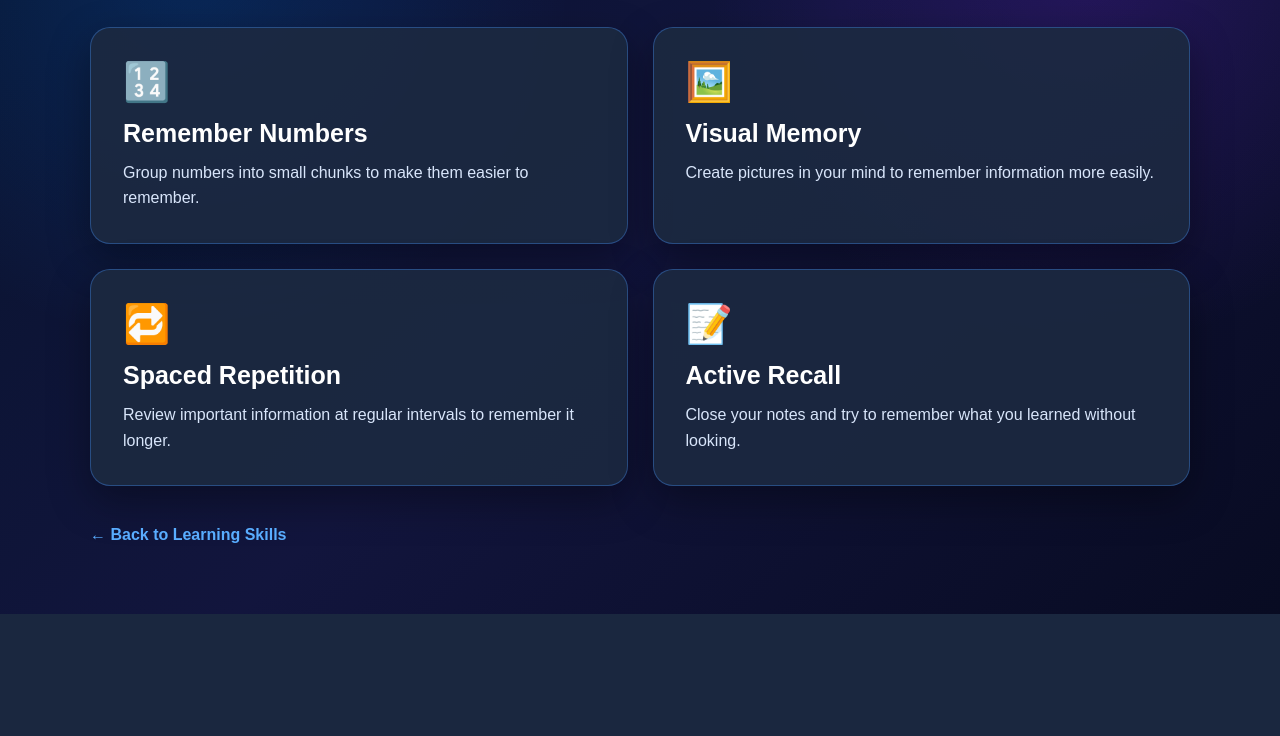
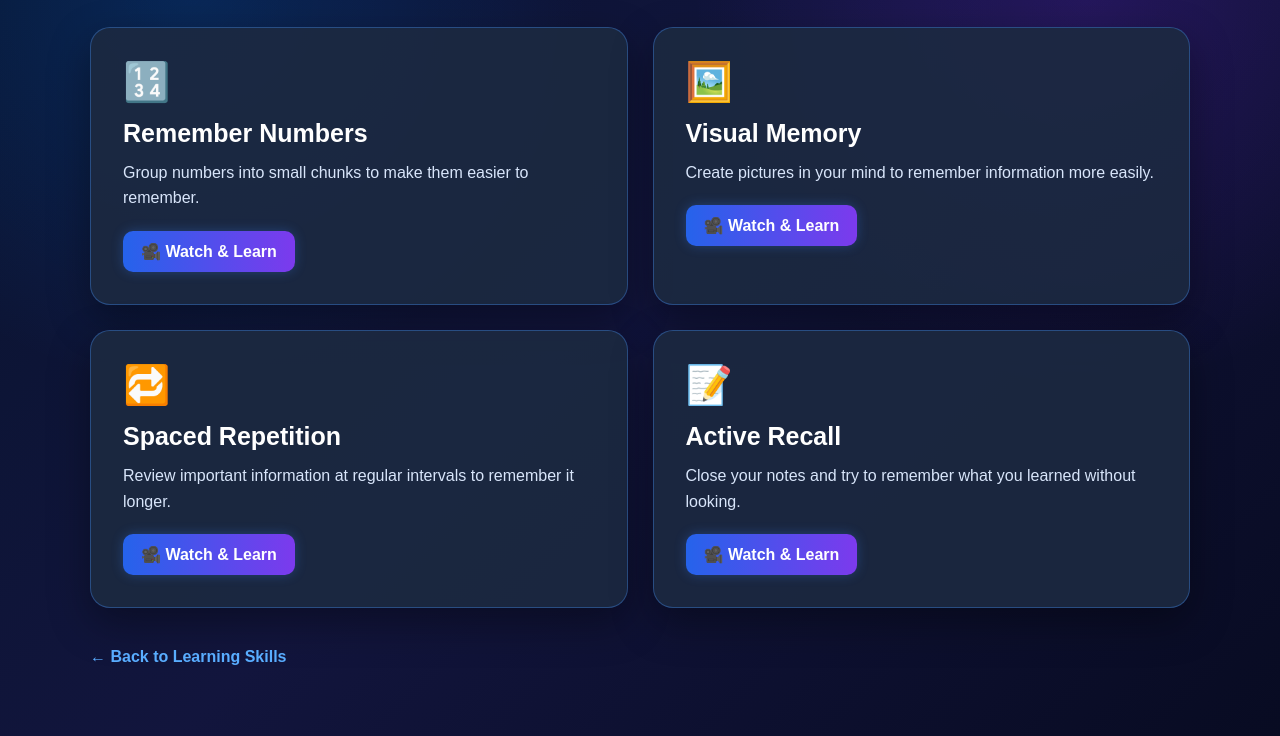
Before and after one commit to shanthamurthykr/AI-Career-Guide, a Flask app: page /youngstars/learning-skills/memory-skills in a window 1280 px wide. Shown: the part 193-929 px from the top of the page. Before the commit the page ends 807 px from the top, so only its background shows below. Run offline with Flask 3, Linux system fonts and the light colour scheme; some libraries are stand-ins or nearby versions.

Commit message:
Add memory skills learning videos and button styles

```diff
--- a/static/youngstars.css
+++ b/static/youngstars.css
@@ -538,3 +538,21 @@ body {
     }
 
 }
+
+.learn-btn {
+    display: inline-block;
+    margin-top: 20px;
+    padding: 11px 18px;
+    background: linear-gradient(90deg, #2563EB, #7C3AED);
+    color: white;
+    text-decoration: none;
+    border-radius: 10px;
+    font-weight: bold;
+    transition: .3s;
+    box-shadow: 0 0 12px rgba(59,130,246,.3);
+}
+
+.learn-btn:hover {
+    transform: translateY(-3px);
+    box-shadow: 0 0 20px rgba(59,130,246,.6);
+}
--- a/templates/youngstars/learning_skills/memory_skills/memory_skills.html
+++ b/templates/youngstars/learning_skills/memory_skills/memory_skills.html
@@ -5,6 +5,9 @@
     <meta name="viewport" content="width=device-width, initial-scale=1.0">
 
     <title>Memory Skills | Young Stars</title>
+
+    <link rel="stylesheet"
+      href="{{ url_for('static', filename='youngstars.css') }}">
 
     <style>
         * {
@@ -136,6 +139,13 @@
             <p>
                 Group numbers into small chunks to make them easier to remember.
             </p>
+
+            <a class="learn-btn" href="https://www.youtube.com/watch?v=hydCdGLAh00"
+            target="_blank"
+            rel="noopener noreferrer">
+            🎥 Watch & Learn
+            </a>
+
         </div>
 
         <div class="card">
@@ -144,6 +154,13 @@
             <p>
                 Create pictures in your mind to remember information more easily.
             </p>
+            <a class="learn-btn"
+             href="https://www.youtube.com/watch?v=HoQXfb3EtWg"
+             target="_blank"
+             rel="noopener noreferrer">
+            🎥 Watch & Learn
+        </a>
+
         </div>
 
         <div class="card">
@@ -152,6 +169,13 @@
             <p>
                 Review important information at regular intervals to remember it longer.
             </p>
+            <a class="learn-btn"
+              href="https://www.youtube.com/watch?v=wm5QiRCD0yA"
+             target="_blank"
+              rel="noopener noreferrer">
+             🎥 Watch & Learn
+             </a>
+
         </div>
 
         <div class="card">
@@ -160,6 +184,12 @@
             <p>
                 Close your notes and try to remember what you learned without looking.
             </p>
+            <a class="learn-btn"
+          href="https://www.youtube.com/watch?v=OgnJxWuLctU"
+          target="_blank"
+           rel="noopener noreferrer">
+         🎥 Watch & Learn
+        </a>
         </div>
 
     </div>
```
Also changed, not shown: templates/youngstars/learning_skills.html (+16 -0 lines).
